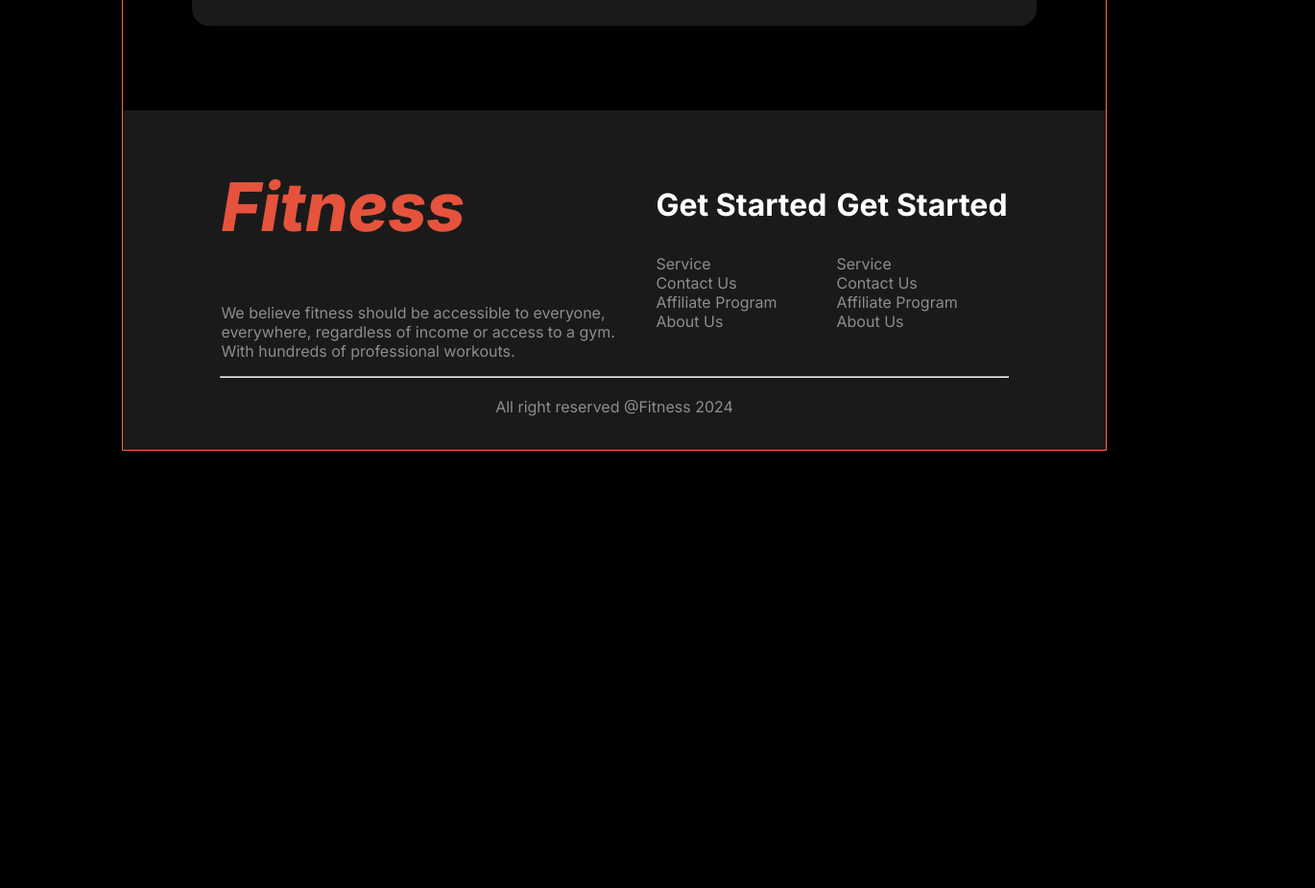
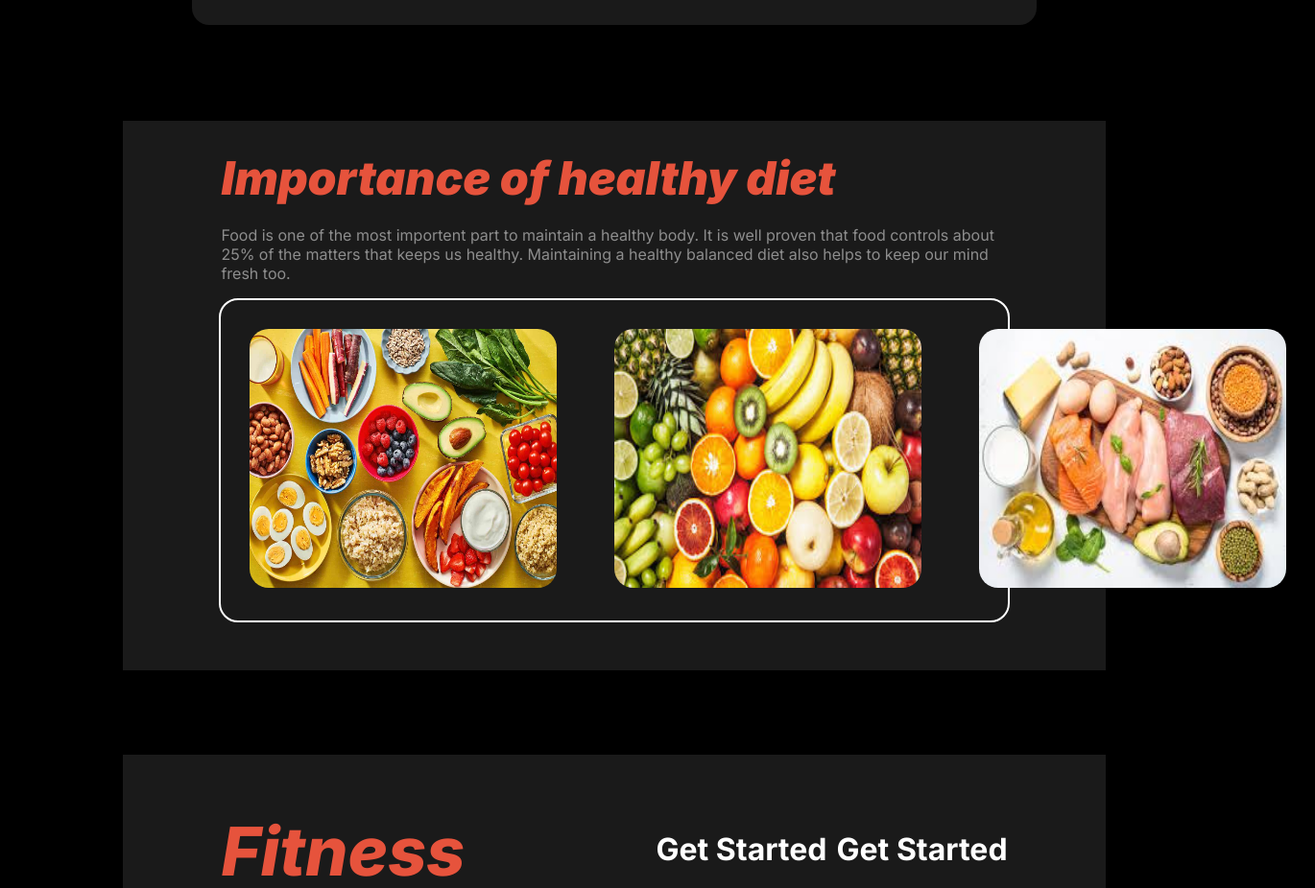
Before and after one commit to IshtiaqMahmud0/assignment_2, a plain HTML site: page index.html in a window 1280 px wide. Shown: the part 3367-4293 px from the top of the page at 96% size, 1370 px wide, since content can reach past the window. Before the commit the page ends 3837 px from the top, so only its background shows below. Drawn offline with Linux system fonts and the light colour scheme.

Commit message:
creative section added

```diff
--- a/index.html
+++ b/index.html
@@ -194,6 +194,24 @@
               </div>
             </div>
            </section>
+           <!-- creative section -->
+            <section class="creative">
+              <div class="creative-content-text">
+                <h3 class="text-color">Importance of healthy diet</h3>
+                <p class="text-secondary">Food is one of the most importent part to maintain a healthy body. It is well proven that food controls about 25% of the matters that keeps us healthy. Maintaining a healthy balanced diet also helps to keep our mind fresh too. </p>
+              </div>
+              <div class="creative-container display-flex">
+                <div class="creative-box">
+                  <img src="images/healthy1.jpg" alt="">
+                </div>
+                <div class="creative-box">
+                  <img src="images/healthy2.jpg" alt="">
+                </div>
+                <div class="creative-box">
+                  <img src="images/healthy3.jpg" alt="">
+                </div>
+              </div>
+            </section>
     </main>
     <footer>
       <section class="footer-content display-flex">
--- a/style.css
+++ b/style.css
@@ -23,7 +23,7 @@ body {
   background-color: black;
   width: 80%;
   margin: 0 auto;
-  border: 1px solid tomato;
+  /* border: 1px solid tomato; */
 }
 
 /* shared styles */
@@ -321,6 +321,37 @@ footer{
   padding-top: 20px;
   padding-bottom: 35px;
 }
+/* creative styles */
+.creative{
+  padding-bottom: 50px;
+  margin-top: 100px;
+  background-color: rgb(255, 255, 255, 0.1);
+}
+.creative-container{
+  border: 2px solid white;
+  border-radius: 20px;
+  justify-content: space-between;
+  margin: 0 auto;
+  width: 80%;
+}
+.creative-box img{
+  width: 320px;
+  height: 270px;
+  border-radius: 20px;
+  margin: 30px;
+}
+.creative-content-text{
+  width: 80%;
+  margin: 0 auto;
+}
+.creative-content-text h3{
+  font-size: 3rem;
+  font-weight: 900;
+  font-style: italic;
+  color: #E6533C;
+  margin-bottom: 20px;
+  padding-top: 30px;
+}
 /* Media query for small device */
 @media screen and (max-width: 576px) {
   body{
@@ -351,4 +382,7 @@ footer{
   .collage-container{
     grid-template-columns: repeat(1, 1fr);
   }
+  .footer-content{
+    flex-direction: column;
+  }
 }
```
Also changed, not shown: images/healthy1.jpg (added), images/healthy2.jpg (added), images/healthy3.jpg (added).
